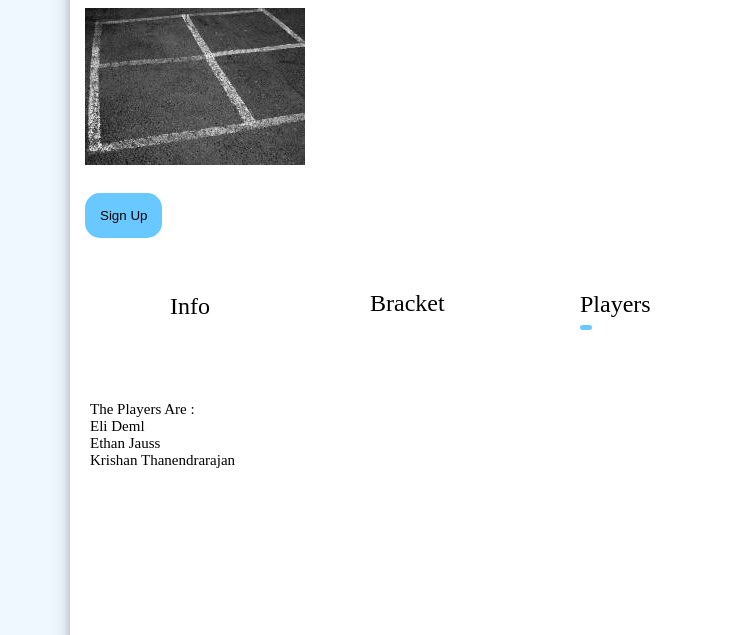
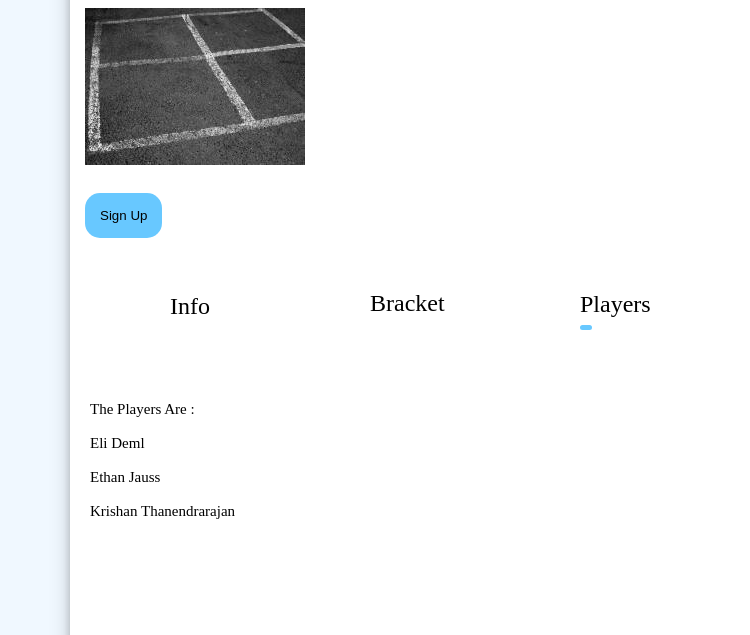
Before and after one commit to DaFloof/finaltourneysignup, a plain HTML site: page play.html in a window 1280 px wide. Shown: the part 165-800 px from the top of the page, without its empty margins (530-1280 px from the left). Drawn offline with Linux system fonts and the light colour scheme.

Commit message:
Add files via upload

```diff
--- a/play.html
+++ b/play.html
@@ -21,7 +21,7 @@
                     <div class="players">Players</div>
                     <button class="play-active"></button>
                 </div>
-            <div class="text-info">The Players Are : <br> Eli Deml <br> Ethan Jauss <br> Krishan Thanendrarajan</div>
+            <div class="text-info">The Players Are : <br><br> Eli Deml <br><br> Ethan Jauss <br><br> Krishan Thanendrarajan</div>
         </div>
     </div>
     <script src="index.js"></script>
```
